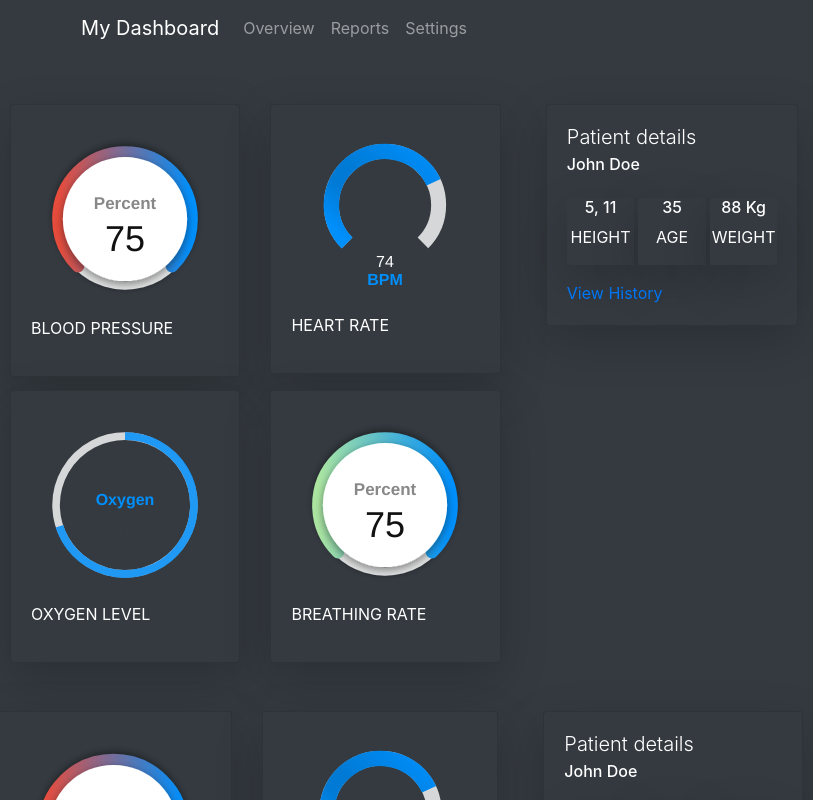
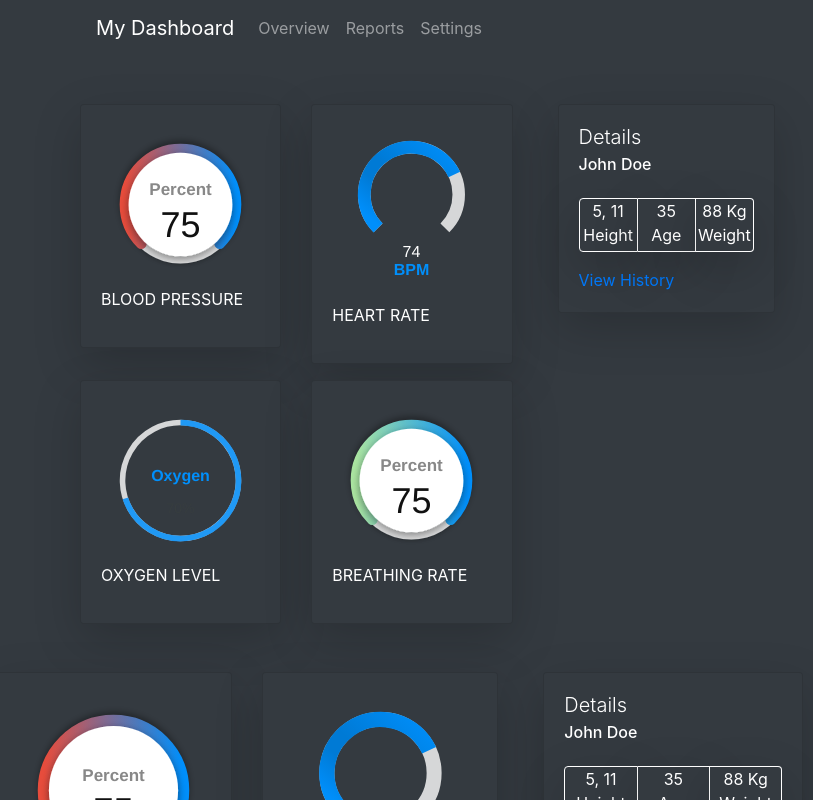
Before and after one commit to gondiski/Health-Dashboard, a React (Create React App) app: page / in a window 1280 px wide. Shown: the top 800 px of the page, without its empty margins (20-833 px from the left). Built offline with nearby package versions, Linux system fonts and the light colour scheme.

Commit message:
Fixes for vitals display on user details

```diff
--- a/src/App.js
+++ b/src/App.js
@@ -13,7 +13,7 @@ function App() {
 
         <div className = "App" >
         <React.Fragment>
-        <Container fluid style={{ height: '100%' }} className="bg-dark">
+        <Container className="bg-dark">
         <Header/>
         <Dashboard/>
         </Container>
--- a/src/components/sections/PatientDetails.js
+++ b/src/components/sections/PatientDetails.js
@@ -12,34 +12,34 @@ class PatientDetails extends Component {
             <
             Card.Body >
             <
-            Card.Title className = "lead" > Patient details < /Card.Title> <
-            Card.Subtitle className = "mb-4 text-white" > John Doe < /Card.Subtitle> <
+            Card.Title className = "lead" > Details < /Card.Title> <
+            Card.Subtitle className = "mb-4 text-white" > John Doe < /Card.Subtitle>  <
             Card.Text >
             <
             CardGroup >
             <
-            Card className = "bg-dark text-white mr-1 text-center border-0 shadow-lg" >
+            Card className = "bg-dark text-white text-center border-white shadow-lg" >
             <
             Card.Text >
             <
-            h6 > 5, 11 < /h6> <
-            p className = "text-uppercase text-small" > height < /p> < /
+            p className = "mb-0" > 5, 11 < /p> <
+            p className = "text-small mb-1" > Height < /p> < /
             Card.Text > <
             /Card> <
-            Card className = "bg-dark text-white mx-auto text-center border-0 shadow-lg" >
+            Card className = "bg-dark text-white text-center border-white shadow-lg" >
             <
             Card.Text >
             <
-            h6 > 35 < /h6> <
-            p className = "text-uppercase text-small" > age < /p> < /
+            p className = "mb-0" > 35 < /p> <
+            p className = "text-small mb-1" > Age < /p> < /
             Card.Text > <
             /Card> <
-            Card className = "bg-dark text-white ml-1 text-center border-0 shadow-lg" >
+            Card className = "bg-dark text-white text-center border-white shadow-lg" >
             <
             Card.Text >
             <
-            h6 > 88 Kg < /h6> <
-            p className = "text-uppercase text-small" > weight < /p> < /
+            p className = "mb-0" > 88 Kg < /p> <
+            p className = "text-small mb-1" > Weight < /p> < /
             Card.Text > <
             /Card></CardGroup > < /
             Card.Text > <
```
